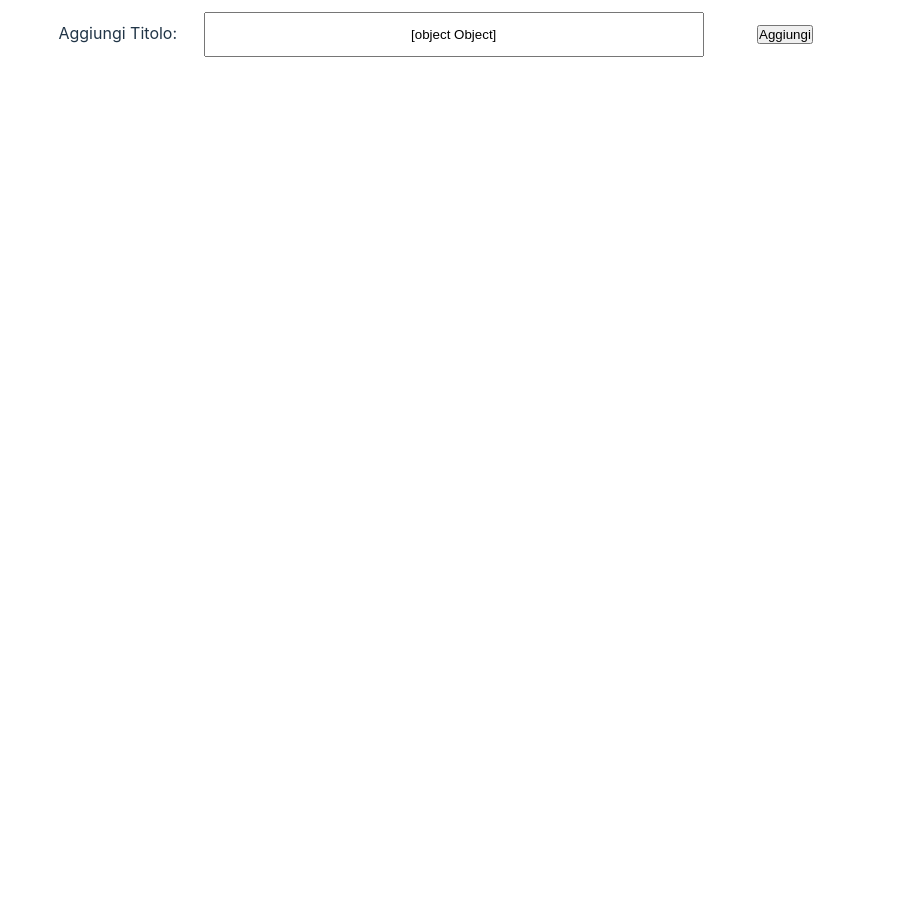
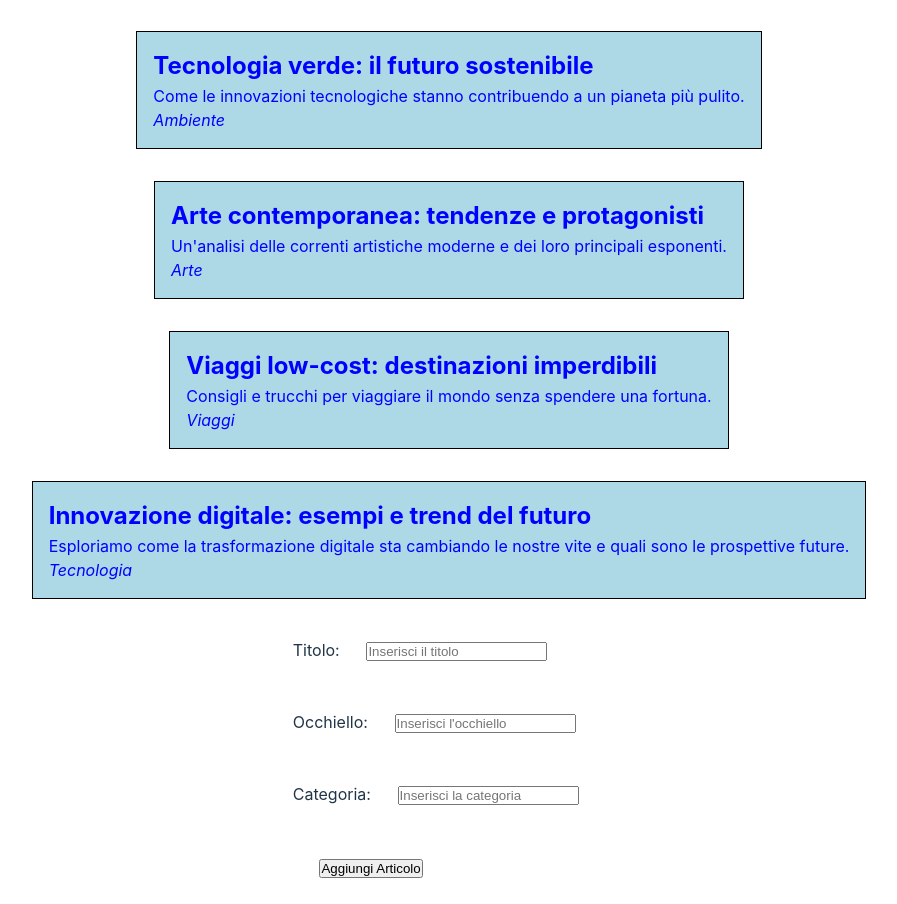
Before and after one commit to Lorenzo-Ruben-Rampa/react-form, a React (Vite) app: page / in a window 1280 px wide. Shown: the part 477-1381 px from the top of the page, without its empty margins (127-1024 px from the left). Before the commit the page ends 992 px from the top, so only its background shows below. Built offline with nearby package versions, Linux system fonts and the light colour scheme.

Commit message:
modifiche logica per passaggio da array stringhe ad oggetti

```diff
--- a/src/App.jsx
+++ b/src/App.jsx
@@ -56,14 +56,33 @@ function App() {
     categoria: ''
   });
 
+  // Gestore per l'aggiornamento del nuovo articolo
+  const handleInputChange = (event) => {
+    const { name, value } = event.target;
+    setNewArticle((prevArticle) => ({
+      ...prevArticle,
+      [name]: value
+    }));
+  };
 
+  // Gestore per l'aggiunta di un nuovo articolo
+  // const handleSubmit = event => {
+  //   event.preventDefault();
+  //   setArticles([...articles, newArticle]);
+  //   // azzero il valore di newArticle
+  //   setNewArticle('');
+  // }
 
-  const handleSubmit = event => {
+  // Modifica al gestore per l'aggiunta di un nuovo articolo
+  const handleSubmit = (event) => {
     event.preventDefault();
-    setArticles([...articles, newArticle]);
-    // azzero il valore di newArticle
-    setNewArticle('');
-  }
+    if (newArticle.titolo && newArticle.occhiello && newArticle.categoria) {
+      setArticles((prevArticles) => [...prevArticles, newArticle]);
+      setNewArticle({ titolo: '', occhiello: '', categoria: '' });
+    } else {
+      alert('Per favore, compila tutti i campi.');
+    }
+  };
 
   return (
     <>
@@ -71,15 +90,53 @@ function App() {
         <ul>
           {articles.map((article, index) => (
             <li
-              key={index}>{article.titolo}</li>
+              key={index}><h2>{article.titolo}</h2>
+              <p>{article.occhiello}</p>
+              <p><em>{article.categoria}</em></p>
+            </li>
           ))}
         </ul>
       </div>
       <div className="container">
         <form onSubmit={handleSubmit} action="/action_page.php" method="get">
-          <label>Aggiungi Titolo:</label>
-          <input type="text" id="fname" name="fname" value={newArticle} onChange={event => { setNewArticle(event.target.value) }} placeholder="Inserire il nuovo titolo qui"></input>
-          <input type="submit" value="Aggiungi"></input>
+          {/* <label>Aggiungi Articolo:</label>
+          <input type="text" id="fname" name="fname" value={newArticle} onChange={event => { setNewArticle(event.target.value) }} placeholder="Inserire il nuovo articolo qui"></input>
+          <input type="submit" value="Aggiungi"></input> */}
+          {/* Modifica agli input per il passaggio ad array di oggetti */}
+          <label>
+            Titolo:
+            <input
+              type="text"
+              name="titolo"
+              value={newArticle.titolo}
+              onChange={handleInputChange}
+              placeholder="Inserisci il titolo"
+            />
+          </label>
+          <br />
+          <label>
+            Occhiello:
+            <input
+              type="text"
+              name="occhiello"
+              value={newArticle.occhiello}
+              onChange={handleInputChange}
+              placeholder="Inserisci l'occhiello"
+            />
+          </label>
+          <br />
+          <label>
+            Categoria:
+            <input
+              type="text"
+              name="categoria"
+              value={newArticle.categoria}
+              onChange={handleInputChange}
+              placeholder="Inserisci la categoria"
+            />
+          </label>
+          <br />
+          <input type="submit" value="Aggiungi Articolo" />
         </form>
       </div>
     </>
```
